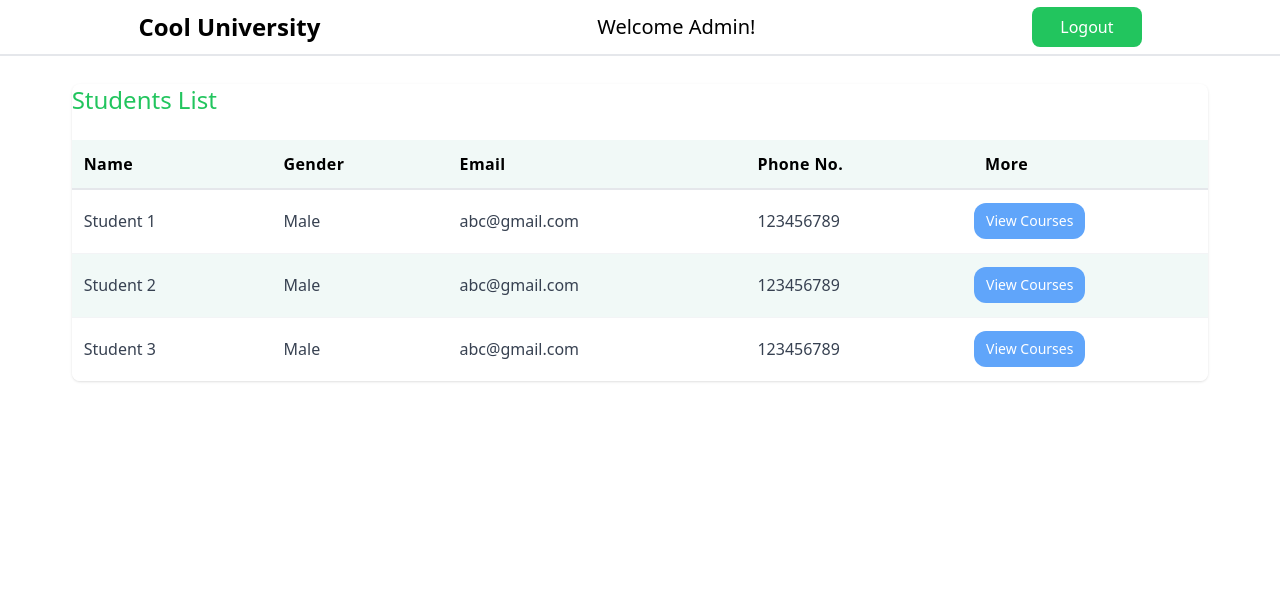
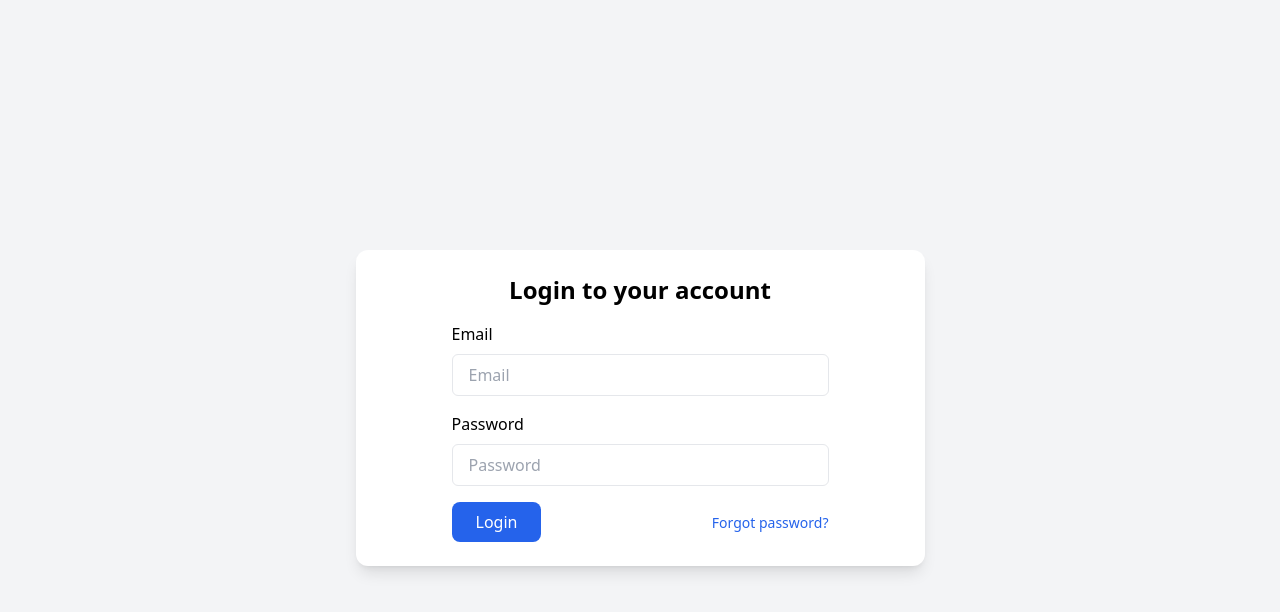
Before and after one commit to Zishan-7/Mainteny-Assesment, a React (Create React App) app: page /login in a window 1280 px wide. Shown: the top 612 px of the page. Built offline with nearby package versions, Linux system fonts and the light colour scheme.

Commit message:
Added Login page

```diff
--- a/package.json
+++ b/package.json
@@ -8,6 +8,7 @@
     "@testing-library/user-event": "^13.5.0",
     "react": "^17.0.2",
     "react-dom": "^17.0.2",
+    "react-router-dom": "^6.2.1",
     "react-scripts": "5.0.0",
     "web-vitals": "^2.1.3"
   },
--- a/src/App.js
+++ b/src/App.js
@@ -1,9 +1,14 @@
 import Homepage from "./Pages/Homepage";
+import LoginPage from "./Pages/LoginPage";
+import { Route, Routes } from "react-router-dom";
 
 function App() {
   return (
     <>
-      <Homepage />
+      <Routes>
+        <Route path="/" element={<Homepage />} />
+        <Route path="/login" element={<LoginPage />} />
+      </Routes>
     </>
   );
 }
--- /dev/null
+++ b/src/Pages/LoginPage.js
@@ -0,0 +1,41 @@
+const LoginPage = () => {
+  return (
+    <div class="flex items-center justify-center min-h-screen bg-gray-100">
+      <div class="px-24 py-6 mt-4 text-left bg-white shadow-lg rounded-xl">
+        <h3 class="text-2xl font-bold text-center">Login to your account</h3>
+        <form action="">
+          <div class="mt-4 ">
+            <div className="w-full">
+              <label class="block" for="email">
+                Email
+              </label>
+              <input
+                type="text"
+                placeholder="Email"
+                class="w-full pl-4 pr-32 py-2 mt-2 border rounded-md focus:outline-none focus:ring-1 focus:ring-blue-600"
+              />
+            </div>
+            <div class="mt-4">
+              <label class="block">Password</label>
+              <input
+                type="password"
+                placeholder="Password"
+                class="w-full px-4 py-2 mt-2 border rounded-md focus:outline-none focus:ring-1 focus:ring-blue-600"
+              />
+            </div>
+            <div class="flex items-baseline justify-between">
+              <button class="px-6 py-2 mt-4 text-white bg-blue-600 rounded-lg hover:bg-blue-900">
+                Login
+              </button>
+              <p class="text-sm text-blue-600 hover:underline">
+                Forgot password?
+              </p>
+            </div>
+          </div>
+        </form>
+      </div>
+    </div>
+  );
+};
+
+export default LoginPage;
--- a/src/index.js
+++ b/src/index.js
@@ -2,10 +2,13 @@ import React from "react";
 import ReactDOM from "react-dom";
 import "./index.css";
 import App from "./App";
+import { BrowserRouter as Router } from "react-router-dom";
 
 ReactDOM.render(
   <React.StrictMode>
-    <App />
+    <Router>
+      <App />
+    </Router>
   </React.StrictMode>,
   document.getElementById("root")
 );
```
Also changed, not shown: src/Components/Home/Home.js (+0 -12 lines), 1 other file (tests, documents, lock files or other folders).
